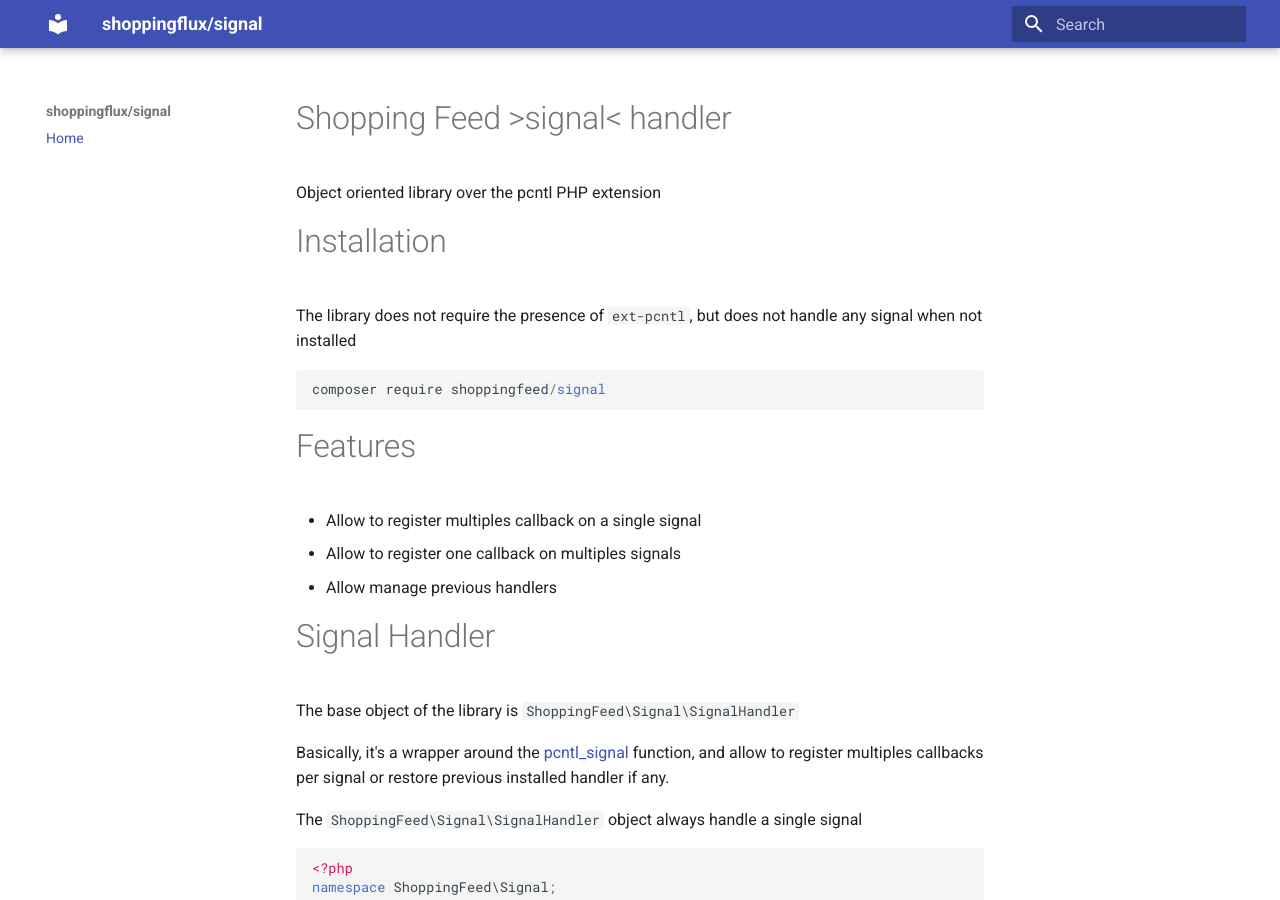
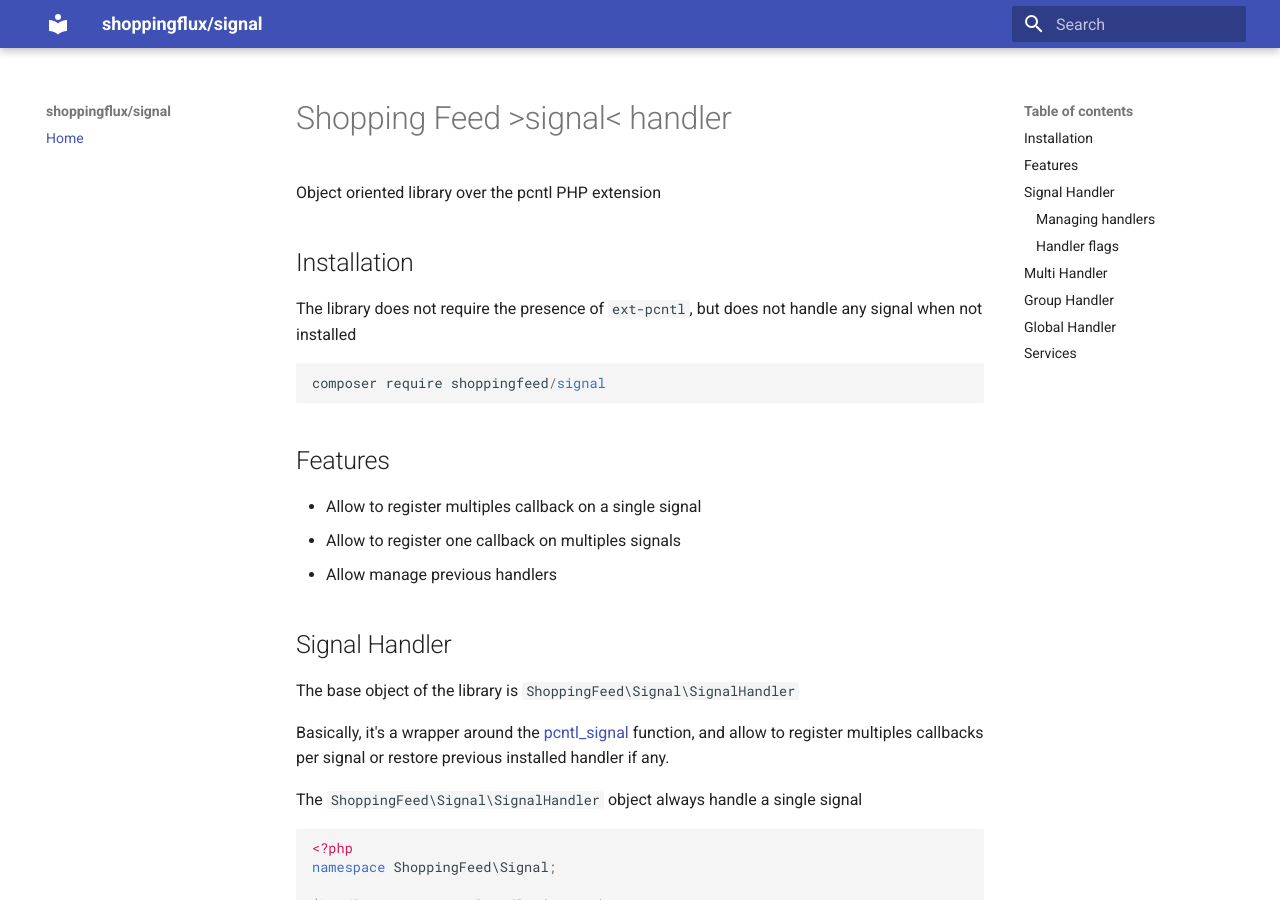
Before and after one commit to shoppingflux/module-signal, an MkDocs documentation site: the page built from docs/index.md, in a window 1280 px wide and 900 px high. Built offline with MkDocs 1.6.1 and Material for MkDocs 9.7.7, drawn with Linux system fonts in a browser that asks for light colours.

Commit message:
update doc

````diff
--- a/docs/index.md
+++ b/docs/index.md
@@ -2,7 +2,7 @@
 
 Object oriented library over the pcntl PHP extension
 
-# Installation
+## Installation
 
 The library does not require the presence of `ext-pcntl`, but does not handle any signal when not installed
 
@@ -10,13 +10,13 @@ The library does not require the presence of `ext-pcntl`, but does not handle an
 composer require shoppingfeed/signal
 ```
 
-# Features
+## Features
 
 - Allow to register multiples callback on a single signal
 - Allow to register one callback on multiples signals
 - Allow manage previous handlers
 
-# Signal Handler
+## Signal Handler
 
 The base object of the library is `ShoppingFeed\Signal\SignalHandler`
 
@@ -129,7 +129,7 @@ while ($wait--) {
 }
 ```
 
-# Multi Handler
+## Multi Handler
 
 The `ShoppingFeed\Signal\MultiSignalhandler` object allow to manage callbacks on mutiples signals at once, and ensure the `ShoppingFeed\Signal\SignalhandlerInterface`.
 
@@ -156,7 +156,7 @@ $handler->clear();
 ```
 
 
-# Group Handler
+## Group Handler
 
 The `ShoppingFeed\Signal\GroupHandler` object sits on the top of the signal handler, and allow to register and manage callbacks
 against a list of signals.
@@ -182,7 +182,7 @@ $handler->clear([SIGINT, SIGTERM]);
 $handler->clear();
 ```
 
-# Global Handler
+## Global Handler
 
 The global handler is an object that allow to manage all signals and groups from a single place.
 If your application make uses of container oriented approach, the `ShoppingFeed\Signal\GlobalHandler` is a
@@ -218,7 +218,7 @@ $handler->clearSignal([SIGTERM]);
 $handler->clear();
 ```
 
-# Services
+## Services
 
 The instance of `ShoppingFeed\Signal\GlobalHandler` is provided as service thought dependencies configuration.
 Within apps, you can access it as following
````
